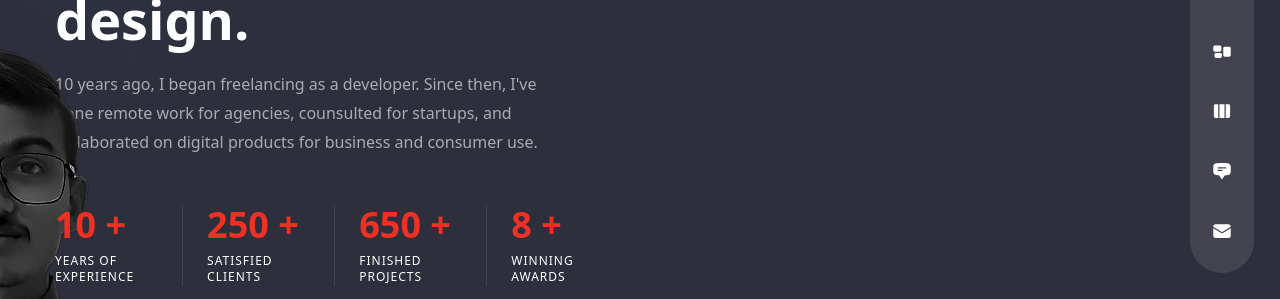
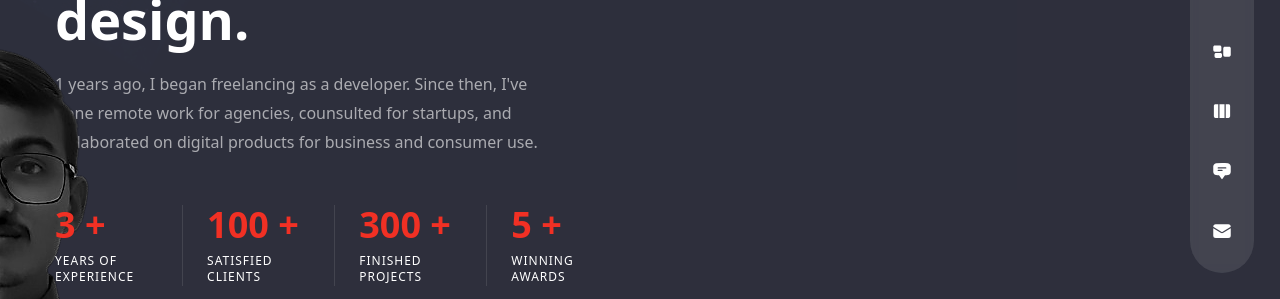
Before and after one commit to Siddhrajsinh9/sidportfolio, a Next.js app: page /about in a window 1280 px wide. Shown: the part 319-618 px from the top of the page. Built offline with nearby package versions, Linux system fonts and the light colour scheme.

Commit message:
Update index.js

```diff
--- a/pages/about/index.js
+++ b/pages/about/index.js
@@ -136,7 +136,7 @@ const About = () => {
             exit='hidden'
             className="max-w-[500px] mx-auto xl:mx-0 mb-6 xl:mb-12 px-2 xl:px-0"
           >
-            10 years ago, I began freelancing as a developer. Since then, I've done
+            1 years ago, I began freelancing as a developer. Since then, I've done
             remote work for agencies, counsulted for startups, and collaborated on
             digital products for business and consumer use.
           </motion.p>
@@ -152,7 +152,7 @@ const About = () => {
               {/* experience */}
               <div className="relative flex-1 after:w-[1px] after:h-full after:bg-white/10 after:absolute after:top-0 after:right-0">
                 <div className="text-2xl xl:text-4xl font-extrabold text-accent mb-2">
-                  <CountUp start={0} end={10} duration={5}  /> +
+                  <CountUp start={0} end={3} duration={5}  /> +
                 </div>
                 <div className="text-xs uppercase tracking-[1px] leading-[1.4] max-w-[100px]">
                   Years of experience
@@ -161,7 +161,7 @@ const About = () => {
               {/* clients */}
               <div className="relative flex-1 after:w-[1px] after:h-full after:bg-white/10 after:absolute after:top-0 after:right-0">
                 <div className="text-2xl xl:text-4xl font-extrabold text-accent mb-2">
-                  <CountUp start={0} end={250} duration={5}  /> +
+                  <CountUp start={0} end={100} duration={5}  /> +
                 </div>
                 <div className="text-xs uppercase tracking-[1px] leading-[1.4] max-w-[100px]">
                   Satisfied clients
@@ -170,7 +170,7 @@ const About = () => {
               {/* projects */}
               <div className="relative flex-1 after:w-[1px] after:h-full after:bg-white/10 after:absolute after:top-0 after:right-0">
                 <div className="text-2xl xl:text-4xl font-extrabold text-accent mb-2">
-                  <CountUp start={0} end={650} duration={5}  /> +
+                  <CountUp start={0} end={300} duration={5}  /> +
                 </div>
                 <div className="text-xs uppercase tracking-[1px] leading-[1.4] max-w-[100px]">
                   Finished projects
@@ -179,7 +179,7 @@ const About = () => {
               {/* awards */}
               <div className="relative flex-1 ">
                 <div className="text-2xl xl:text-4xl font-extrabold text-accent mb-2">
-                  <CountUp start={0} end={8} duration={5}  /> +
+                  <CountUp start={0} end={5} duration={5}  /> +
                 </div>
                 <div className="text-xs uppercase tracking-[1px] leading-[1.4] max-w-[100px]">
                   Winning awards
```
